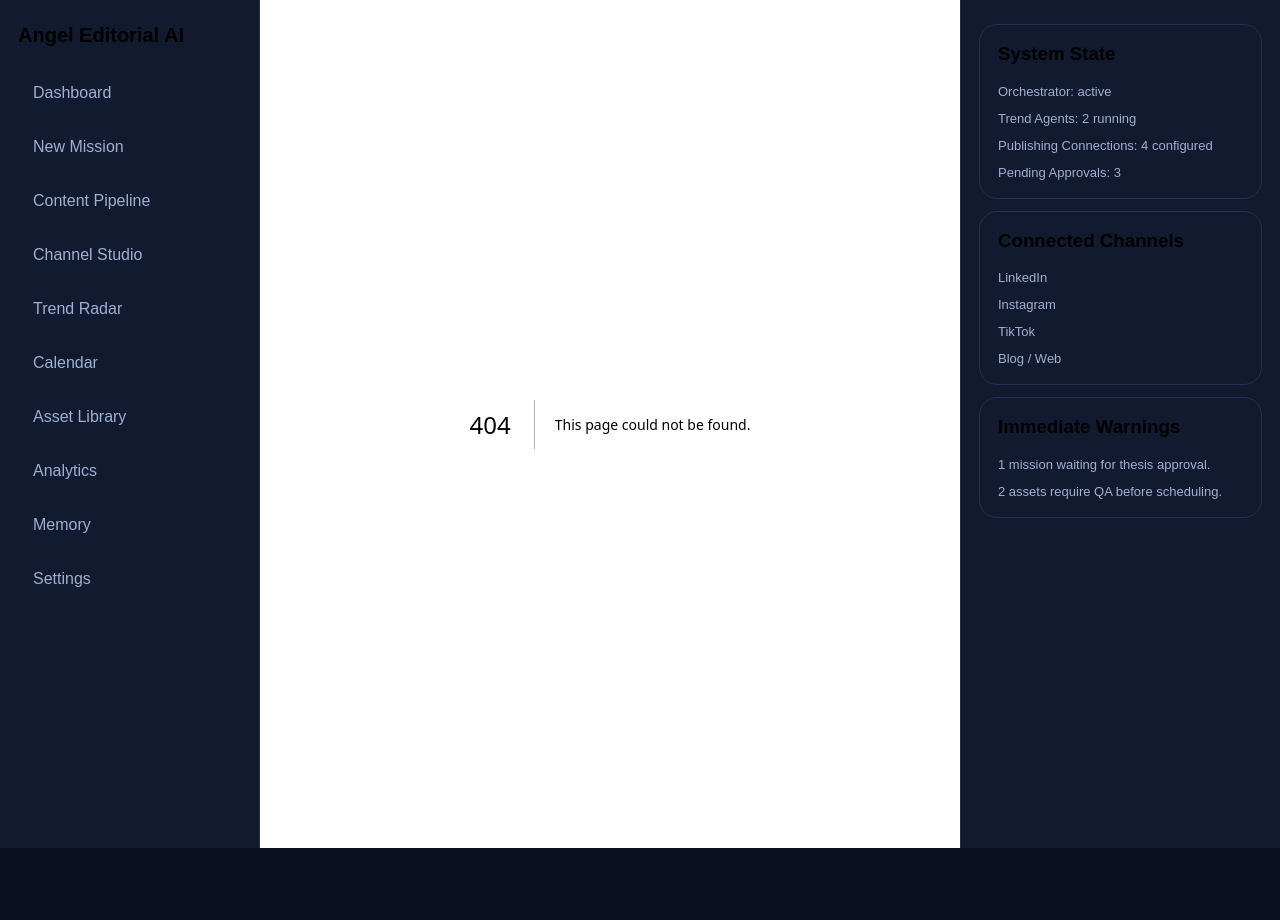
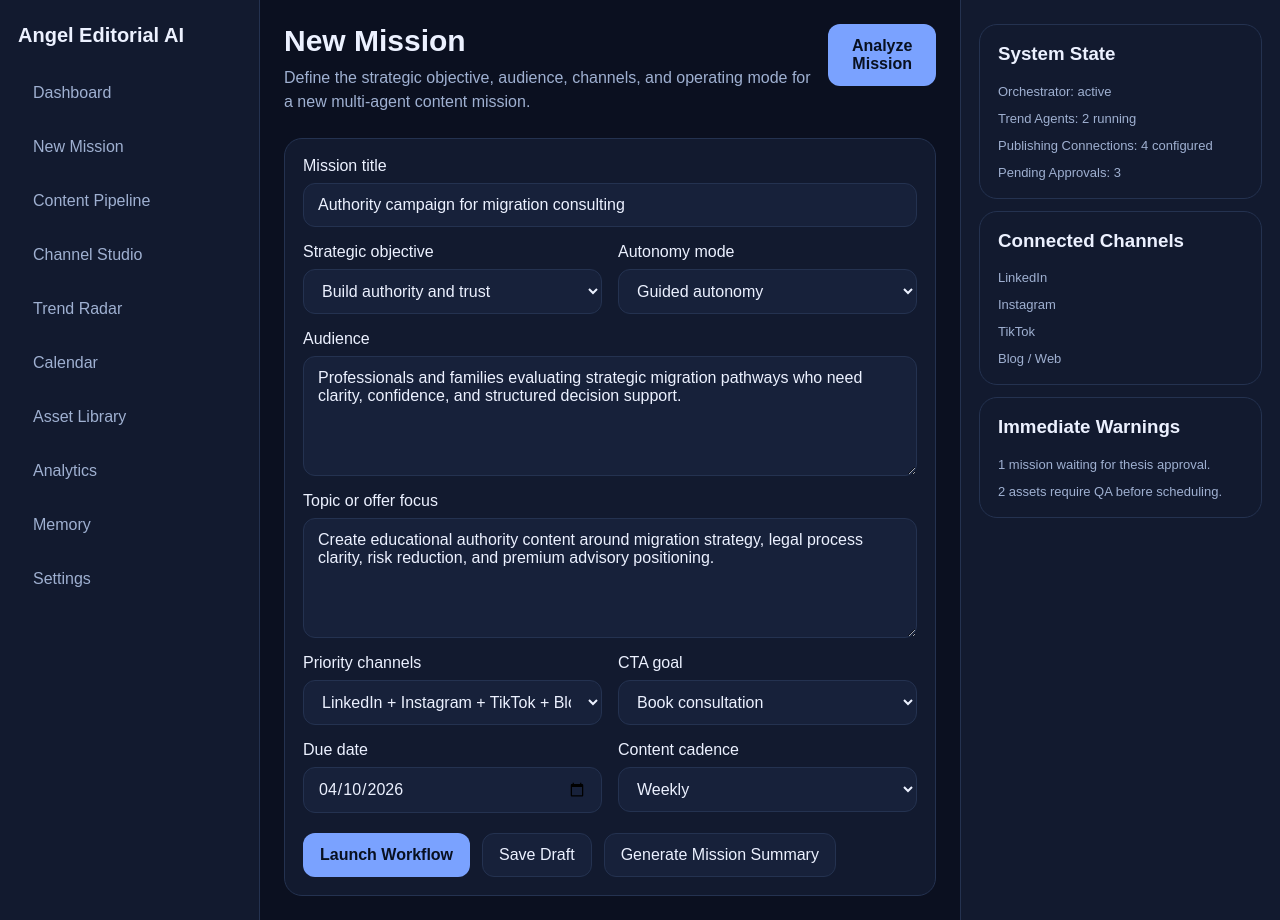
Before and after one commit to aegalindezarraiz/angel-editorialai, a Next.js app: page /new-mission in a window 1280 px wide. Before the commit this address had no page. Before the commit the page ends 848 px from the top, so only its background shows below. Built offline with nearby package versions, Linux system fonts and the light colour scheme.

Commit message:
Add new mission page

```diff
--- /dev/null
+++ b/app/new-mission/page.tsx
@@ -0,0 +1,88 @@
+import { PageHeader } from '@/components/page-header';
+
+export default function NewMissionPage() {
+  return (
+    <div>
+      <PageHeader
+        title="New Mission"
+        subtitle="Define the strategic objective, audience, channels, and operating mode for a new multi-agent content mission."
+        actions={<button className="button primary">Analyze Mission</button>}
+      />
+
+      <div className="card">
+        <div className="form-grid">
+          <div className="field full">
+            <label>Mission title</label>
+            <input className="input" defaultValue="Authority campaign for migration consulting" />
+          </div>
+
+          <div className="field">
+            <label>Strategic objective</label>
+            <select className="select" defaultValue="trust">
+              <option value="trust">Build authority and trust</option>
+              <option value="lead-gen">Generate qualified leads</option>
+              <option value="launch">Support offer launch</option>
+            </select>
+          </div>
+
+          <div className="field">
+            <label>Autonomy mode</label>
+            <select className="select" defaultValue="guided">
+              <option value="guided">Guided autonomy</option>
+              <option value="supervised">Supervised</option>
+              <option value="high">High autonomy</option>
+            </select>
+          </div>
+
+          <div className="field full">
+            <label>Audience</label>
+            <textarea className="textarea" defaultValue="Professionals and families evaluating strategic migration pathways who need clarity, confidence, and structured decision support." />
+          </div>
+
+          <div className="field full">
+            <label>Topic or offer focus</label>
+            <textarea className="textarea" defaultValue="Create educational authority content around migration strategy, legal process clarity, risk reduction, and premium advisory positioning." />
+          </div>
+
+          <div className="field">
+            <label>Priority channels</label>
+            <select className="select" defaultValue="all">
+              <option value="all">LinkedIn + Instagram + TikTok + Blog</option>
+              <option value="li-ig">LinkedIn + Instagram</option>
+              <option value="li-blog">LinkedIn + Blog</option>
+            </select>
+          </div>
+
+          <div className="field">
+            <label>CTA goal</label>
+            <select className="select" defaultValue="consultation">
+              <option value="consultation">Book consultation</option>
+              <option value="save-share">Save / share / comment</option>
+              <option value="lead-magnet">Download lead magnet</option>
+            </select>
+          </div>
+
+          <div className="field">
+            <label>Due date</label>
+            <input className="input" type="date" defaultValue="2026-04-10" />
+          </div>
+
+          <div className="field">
+            <label>Content cadence</label>
+            <select className="select" defaultValue="weekly">
+              <option value="daily">Daily</option>
+              <option value="weekly">Weekly</option>
+              <option value="campaign">Campaign burst</option>
+            </select>
+          </div>
+        </div>
+
+        <div className="button-row" style={{ marginTop: 20 }}>
+          <button className="button primary">Launch Workflow</button>
+          <button className="button">Save Draft</button>
+          <button className="button">Generate Mission Summary</button>
+        </div>
+      </div>
+    </div>
+  );
+}
```
